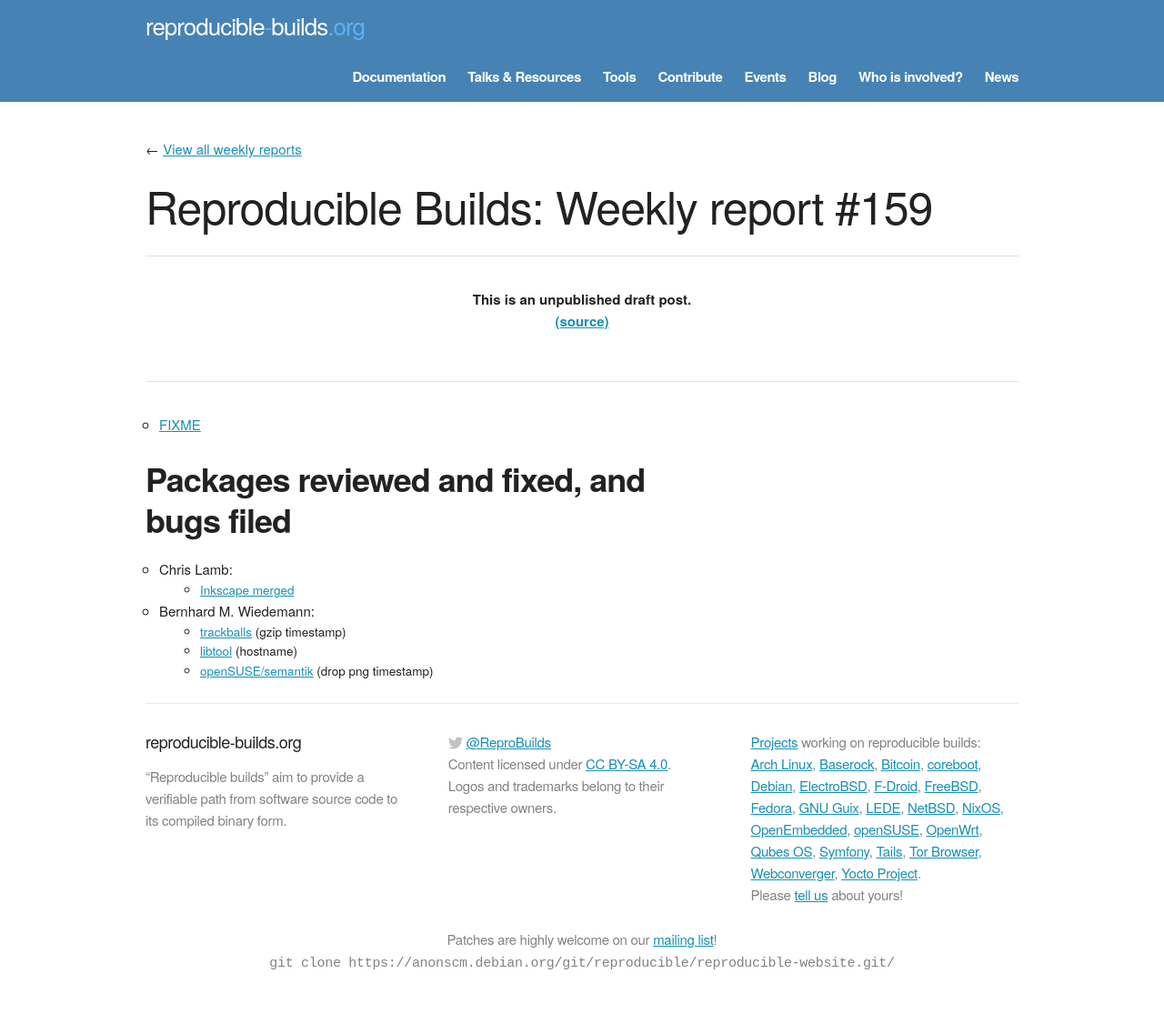
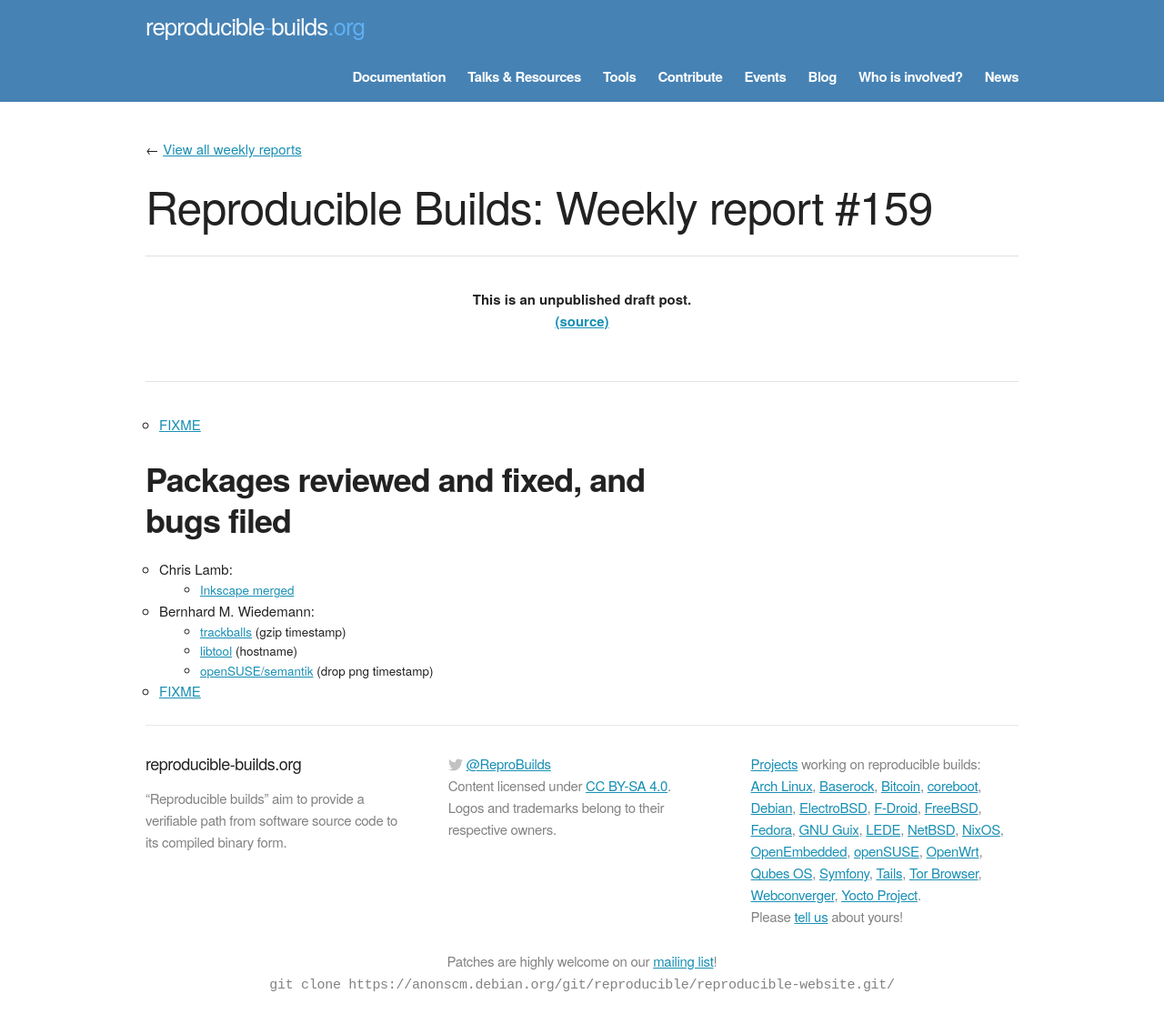
Before and after one commit to prototypefund/reproducible-website, a Jekyll site: the page built from _blog/posts/159.md, in a window 1280 px wide. Shown: the whole page at 91% size. Built offline with Jekyll 4.4.1, drawn with Linux system fonts in a browser that asks for light colours; some web fonts are replaced; before the commit the page ends 1102 px from its top, so only the background shows below that.

Commit message:
159 += https://www.gnu.org/software/guix/blog/2018/paper-on-reproducible-bioinformatics-pipelines-with-guix/

```diff
--- a/_blog/posts/159.md
+++ b/_blog/posts/159.md
@@ -15,3 +15,5 @@ Packages reviewed and fixed, and bugs filed
     * [trackballs](https://github.com/trackballs/trackballs/pull/17) (gzip timestamp)
     * [libtool](https://build.opensuse.org/request/show/605522) (hostname)
     * [openSUSE/semantik](https://build.opensuse.org/request/show/605520) (drop png timestamp)
+
+* [FIXME](https://www.gnu.org/software/guix/blog/2018/paper-on-reproducible-bioinformatics-pipelines-with-guix/)
```
